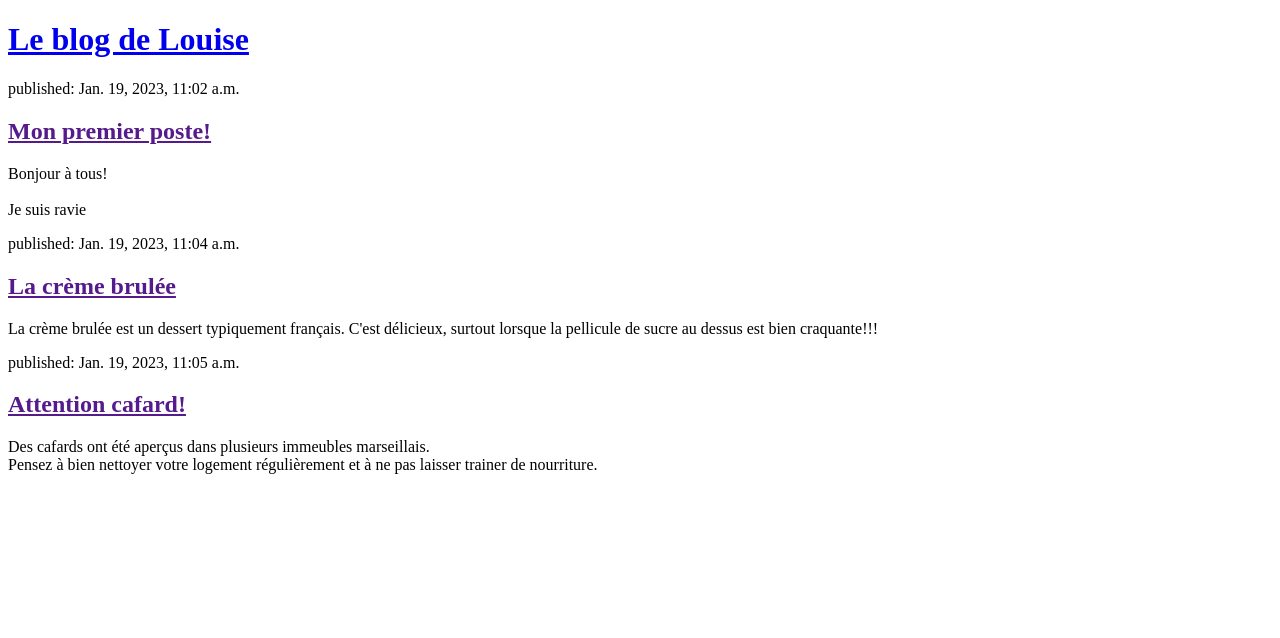
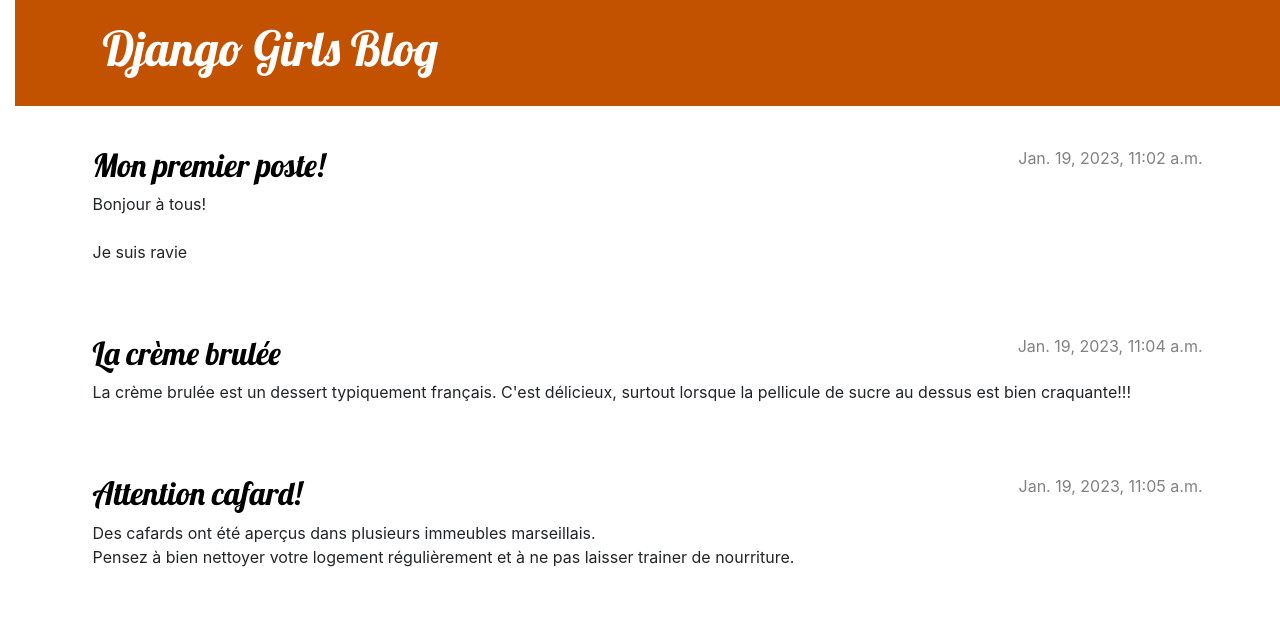
Before and after one commit to LouiseGacoin/mon-nouveau-blog, a Django app: page / in a window 1280 px wide. Shown: the top 638 px of the page. Run offline with Django 3.2, Linux system fonts and the light colour scheme; data comes from the database, SQL or seed files in the repository.

Commit message:
etape suivante

```diff
--- /dev/null
+++ b/blog/static/css/blog.css
@@ -0,0 +1,82 @@
+h1 a, h2 a {
+    color: #57b9bc;
+    font-family: 'Lobster';
+}
+
+
+body {
+    padding-left: 15px;
+}
+
+
+
+.page-header {
+    background-color: #C25100;
+    margin-top: 0;
+    margin-bottom: 40px;
+    padding: 20px 20px 20px 40px;
+}
+
+.page-header h1,
+.page-header h1 a,
+.page-header h1 a:visited,
+.page-header h1 a:active {
+    color: #ffffff;
+    font-size: 36pt;
+    text-decoration: none;
+}
+
+h1,
+h2,
+h3,
+h4 {
+    font-family: 'Lobster', cursive;
+}
+
+.date {
+    color: #828282;
+}
+
+.save {
+    float: right;
+}
+
+.post-form textarea,
+.post-form input {
+    width: 100%;
+}
+
+.top-menu,
+.top-menu:hover,
+.top-menu:visited {
+    color: #ffffff;
+    float: right;
+    font-size: 26pt;
+    margin-right: 20px;
+}
+
+.post {
+    margin-bottom: 70px;
+}
+
+.post h2 a,
+.post h2 a:visited {
+    color: #000000;
+}
+
+.post > .date,
+.post > .actions {
+    float: right;
+}
+
+.btn-default,
+.btn-default:visited {
+    color: #C25100;
+    background: none;
+    border-color: #C25100;
+}
+
+.btn-default:hover {
+    color: #FFFFFF;
+    background-color: #C25100;
+}
--- a/blog/templates/blog/post_list.html
+++ b/blog/templates/blog/post_list.html
@@ -1,20 +1,36 @@
+{% load static %}
+
 <!DOCTYPE html>
 <html>
 
 <head>
     <title>Le blog de Louise</title>
+    <link rel="stylesheet" href="https://cdn.jsdelivr.net/npm/bootstrap@4.5.3/dist/css/bootstrap.min.css" integrity="sha384-TX8t27EcRE3e/ihU7zmQxVncDAy5uIKz4rEkgIXeMed4M0jlfIDPvg6uqKI2xXr2" crossorigin="anonymous">
+    <link rel="stylesheet" href="{% static 'css/blog.css' %}">
+    <link href="//fonts.googleapis.com/css?family=Lobster&subset=latin,latin-ext" rel="stylesheet" type="text/css">
+
 </head>
 <body>
-    <header>
-        <h1><a href="/">Le blog de Louise</a></h1>
+    <header class="page-header">
+        <div class="container">
+            <h1><a href="/">Django Girls Blog</a></h1>
+        </div>
     </header>
 
-    {% for post in posts %}
-        <article>
-            <time>published: {{ post.published_date }}</time>
-            <h2><a href="">{{ post.title }}</a></h2>
-            <p>{{ post.text|linebreaksbr }}</p>
-        </article>
-    {% endfor %}
+    <main class="container">
+        <div class="row">
+            <div class="col">
+                {% for post in posts %}
+                    <article class="post">
+                        <time class="date">
+                            {{ post.published_date }}
+                        </time>
+                        <h2><a href="">{{ post.title }}</a></h2>
+                        <p>{{ post.text|linebreaksbr }}</p>
+                    </article>
+                {% endfor %}
+            </div>
+        </div>
+    </main>
 </body>
 </html>
```
